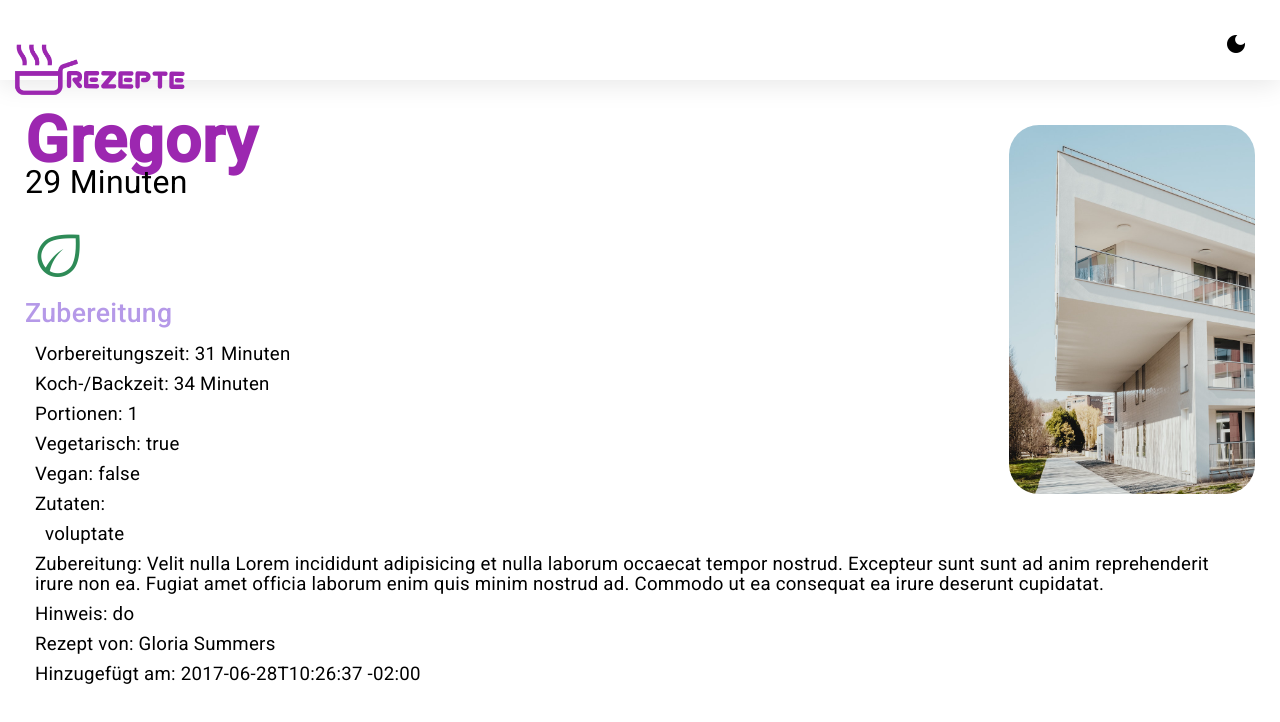
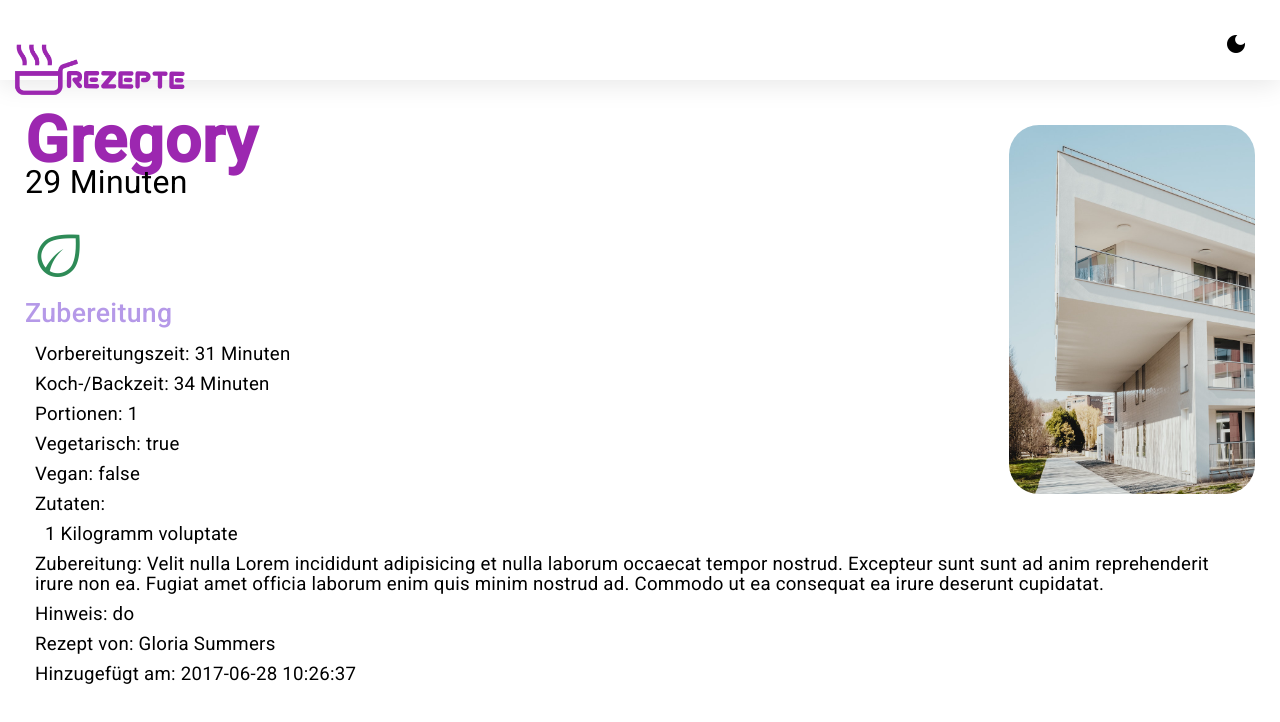
Before and after one commit to CyanideLion/RezeptWebApp, an Angular app: page /details/1 in a window 1280 px wide. Shown: the top 722 px of the page. Built offline with nearby package versions, Linux system fonts and the light colour scheme.

Commit message:
refactor: ingredients now better configurable

```diff
--- a/src/app/details/details.component.ts
+++ b/src/app/details/details.component.ts
@@ -1,7 +1,12 @@
 import {Component, inject} from '@angular/core';
 import {ActivatedRoute} from "@angular/router";
 import {RecipeService} from "../recipe.service";
-import {Recipe} from "../recipe";
+import {
+  Ingredient,
+  IngredientAmountType,
+  IngredientAmountTypeName,
+  Recipe,
+} from '../recipe'
 import {NgForOf, NgIf} from "@angular/common";
 import {MatIcon} from "@angular/material/icon";
 
@@ -38,7 +43,11 @@ import {MatIcon} from "@angular/material/icon";
           <li>Vegan: {{ recipe?.vegan }}</li>
           <li>Zutaten:
             <ul>
-              <li *ngFor="let ingredient of recipe?.ingredients">{{ ingredient }}</li>
+              <li *ngFor="let ingredient of recipe?.ingredients">
+                {{ ingredient.amount }}
+                {{ getIngredientAmountTypeName(ingredient.amountType) }}
+                {{ ingredient.name }}
+              </li>
             </ul>
           </li>
           <li>Zubereitung: {{ recipe?.steps }}</li>
@@ -57,11 +66,15 @@ export class DetailsComponent {
   route: ActivatedRoute = inject(ActivatedRoute);
   recipeService = inject(RecipeService);
   recipe: Recipe | undefined;
-  ingredientList: string[] | undefined;
+  ingredientList: Ingredient[] | undefined;
 
   constructor() {
     const recipeId = Number(this.route.snapshot.params['id']);
     this.recipe = this.recipeService.getRecipeByID(recipeId);
     this.ingredientList  = this.recipeService.getAllIngredients(recipeId);
   }
+
+  getIngredientAmountTypeName(amountType: IngredientAmountType): string {
+    return IngredientAmountTypeName.get(amountType) ?? '';
+  }
 }
--- a/src/app/recipe.service.ts
+++ b/src/app/recipe.service.ts
@@ -1,5 +1,9 @@
-import {Injectable} from '@angular/core';
-import {Recipe} from "./recipe";
+import { Injectable } from '@angular/core'
+import {
+  Ingredient,
+  IngredientAmountType,
+  Recipe,
+} from './recipe'
 
 @Injectable({
   providedIn: 'root'
@@ -10,7 +14,11 @@ export class RecipeService {
       "id": 1,
       "name": "Gregory",
       "photo": "/assets/bernard-hermant-CLKGGwIBTaY-unsplash.jpg",
-      "ingredients": ["voluptate"],
+      "ingredients": [{
+        name: "voluptate",
+        amount: 1,
+        amountType: IngredientAmountType.KILOGRAMS
+      }],
       "steps": "Velit nulla Lorem incididunt adipisicing et nulla laborum occaecat tempor nostrud. Excepteur sunt sunt ad anim reprehenderit irure non ea. Fugiat amet officia laborum enim quis minim nostrud ad. Commodo ut ea consequat ea irure deserunt cupidatat.\r\n",
       "durationTotal": 29,
       "durationPrep": 31,
@@ -20,14 +28,28 @@ export class RecipeService {
       "vegan": false,
       "source": "Gloria Summers",
       "notes": "do",
-      "date": "2017-06-28T10:26:37 -02:00"
+      "date": "2017-06-28 10:26:37"
     },
     {
       "id": 2,
       "name": "Mcintosh",
       "photo": "/assets/brandon-griggs-wR11KBaB86U-unsplash.jpg",
       "ingredients": [
-        "Eier", "Mehl", "Milch"
+        {
+          amount: 1,
+          amountType: IngredientAmountType.PIECE,
+          name: "Ei"
+        },
+        {
+          amount: 250,
+          amountType: IngredientAmountType.GRAMS,
+          name: "Mehl"
+        },
+        {
+          amount: 100,
+          amountType: IngredientAmountType.MILLILITERS,
+          name: "Milch"
+        }
       ],
       "steps": "Fugiat pariatur incididunt labore et ut incididunt labore labore esse dolore aliqua. Non consectetur commodo id sint excepteur ipsum quis ea aliquip laborum ad elit excepteur. Dolor cillum laborum tempor excepteur dolore.\r\n",
       "durationTotal": 22,
@@ -38,13 +60,17 @@ export class RecipeService {
       "vegan": true,
       "source": "Kasey Wolfe",
       "notes": "qui",
-      "date": "2019-08-07T08:47:58 -02:00"
+      "date": "2019-08-07 08:47:58"
     },
     {
       "id": 3,
       "name": "Sharron",
       "photo": "/assets/i-do-nothing-but-love-lAyXdl1-Wmc-unsplash.jpg",
-      "ingredients": ["quis"],
+      "ingredients": [{
+        name: "quis",
+        amount: 1,
+        amountType: IngredientAmountType.PACKAGE
+      }],
       "steps": "Eu eu occaecat non exercitation commodo esse. Reprehenderit adipisicing in consectetur nisi Lorem nisi aliquip velit mollit. Veniam sint ullamco est sit fugiat eu cupidatat ea aliquip. Amet magna elit laboris magna quis aliquip adipisicing. Nulla occaecat labore irure quis nulla magna.\r\n",
       "durationTotal": 31,
       "durationPrep": 40,
@@ -60,7 +86,12 @@ export class RecipeService {
       "id": 4,
       "name": "Ashley",
       "photo": "/assets/r-architecture-GGupkreKwxA-unsplash.jpg",
-      "ingredients": ["labore"],
+      "ingredients":
+        [{
+          name: "labore",
+          amount: 1,
+          amountType: IngredientAmountType.TABLESPOONS
+        }],
       "steps": "Mollit adipisicing incididunt magna id aliqua. Lorem proident sint consectetur eiusmod in tempor eu aliqua ullamco magna laboris deserunt aute. Id anim dolore velit nulla amet exercitation anim eu pariatur ut culpa. Labore id id laborum commodo dolor sit nulla eu. Cillum ipsum sint anim et sit sint aliqua ad nisi excepteur. Ut ut Lorem occaecat excepteur.\r\n",
       "durationTotal": 36,
       "durationPrep": 37,
@@ -76,7 +107,11 @@ export class RecipeService {
       "id": 5,
       "name": "Cox",
       "photo": "/assets/ian-macdonald-W8z6aiwfi1E-unsplash.jpg",
-      "ingredients": ["cupidatat"],
+      "ingredients": [{
+        name: "cupidatat",
+        amount: 1,
+        amountType: IngredientAmountType.TEASPOON
+      }],
       "steps": "Veniam incididunt non ex fugiat incididunt consequat adipisicing culpa sit ullamco. Aliquip consequat velit laboris velit veniam dolore magna deserunt. Ad reprehenderit incididunt nulla proident nulla non consectetur.\r\n",
       "durationTotal": 34,
       "durationPrep": 29,
@@ -101,7 +136,7 @@ export class RecipeService {
     return this.recipeList.find(recipe => recipe.id === id);
   }
 
-  getAllIngredients(id: number): string[] | undefined {
+  getAllIngredients(id: number): Ingredient[] | undefined {
     return this.getRecipeByID(id)?.ingredients;
   }
 
--- a/src/app/recipe.ts
+++ b/src/app/recipe.ts
@@ -2,7 +2,7 @@ export interface Recipe {
   id: number,
   name: string,
   photo: string,
-  ingredients: string[], // might need to change this, depending on the implementation in the DB
+  ingredients: Ingredient[], // might need to change this, depending on the implementation in the DB
   steps: string,
   durationTotal: number,
   durationPrep: number,
@@ -14,3 +14,31 @@ export interface Recipe {
   notes: string,
   date: string
 }
+
+export type Ingredient = {
+  amount: number
+  amountType: IngredientAmountType
+  name: string
+}
+
+export enum IngredientAmountType {
+  PIECE,
+  GRAMS,
+  KILOGRAMS,
+  MILLILITERS,
+  LITERS,
+  TABLESPOONS,
+  TEASPOON,
+  PACKAGE
+}
+
+export const IngredientAmountTypeName = Object.freeze(new Map<IngredientAmountType, string>([
+  [IngredientAmountType.PIECE, 'Stück'],
+  [IngredientAmountType.GRAMS, 'Gramm'],
+  [IngredientAmountType.KILOGRAMS, 'Kilogramm'],
+  [IngredientAmountType.MILLILITERS, 'Milliliter'],
+  [IngredientAmountType.LITERS, 'Liter'],
+  [IngredientAmountType.TABLESPOONS, 'Esslöffel'],
+  [IngredientAmountType.TEASPOON, 'Teelöffel'],
+  [IngredientAmountType.PACKAGE, 'Packung'],
+]))
```
